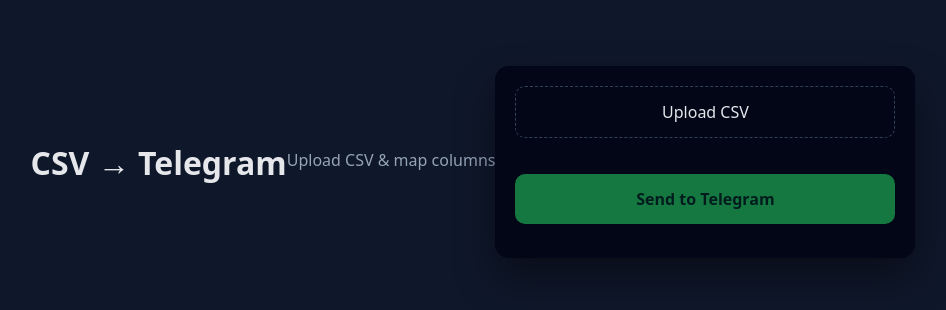
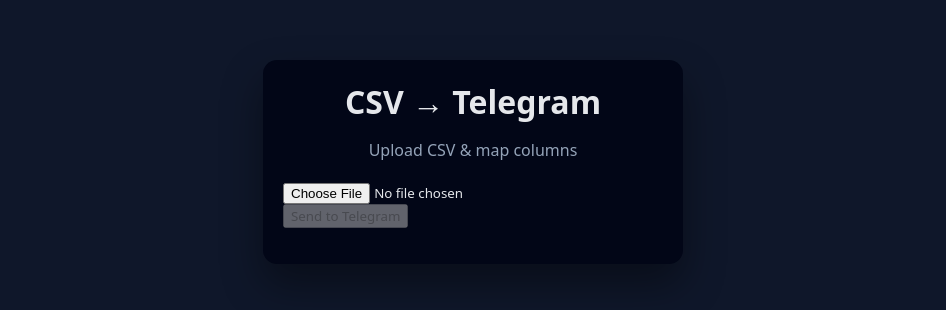
Before and after one commit to sheikhshariarnehal/Template-Sender-TG, a plain HTML site: page public/index.html in a window 1280 px wide. Shown: the part 238-548 px from the top of the page, without its empty margins (167-1113 px from the left). Drawn offline with nearby package versions, Linux system fonts and the light colour scheme.

Commit message:
Update title and restructure HTML elements

```diff
--- a/public/index.html
+++ b/public/index.html
@@ -3,31 +3,26 @@
 <head>
   <meta charset="UTF-8" />
   <meta name="viewport" content="width=device-width, initial-scale=1" />
-  <title>CSV → Telegram Sender</title>
+  <title>CSV → Telegram</title>
   <link rel="stylesheet" href="style.css" />
 </head>
 <body>
 
 <div class="container">
+  <div class="card">
     <h1>CSV → Telegram</h1>
     <p class="subtitle">Upload CSV & map columns</p>
 
-    <div class="card">
-      <label class="file-label">
-        Upload CSV
     <input type="file" id="csv" accept=".csv" />
-      </label>
 
     <div id="mapping" class="mapping hidden"></div>
 
-      <button id="sendBtn" class="send-btn" disabled>
-        Send to Telegram
-      </button>
-
-      <p id="status" class="status"></p>
+    <button id="sendBtn" disabled>Send to Telegram</button>
+    <p id="status"></p>
   </div>
 </div>
 
+<script src="https://cdn.jsdelivr.net/npm/papaparse@5.4.1/papaparse.min.js"></script>
 <script src="app.js"></script>
 </body>
 </html>
```
Lines whose indentation alone changed are shown as unchanged.
